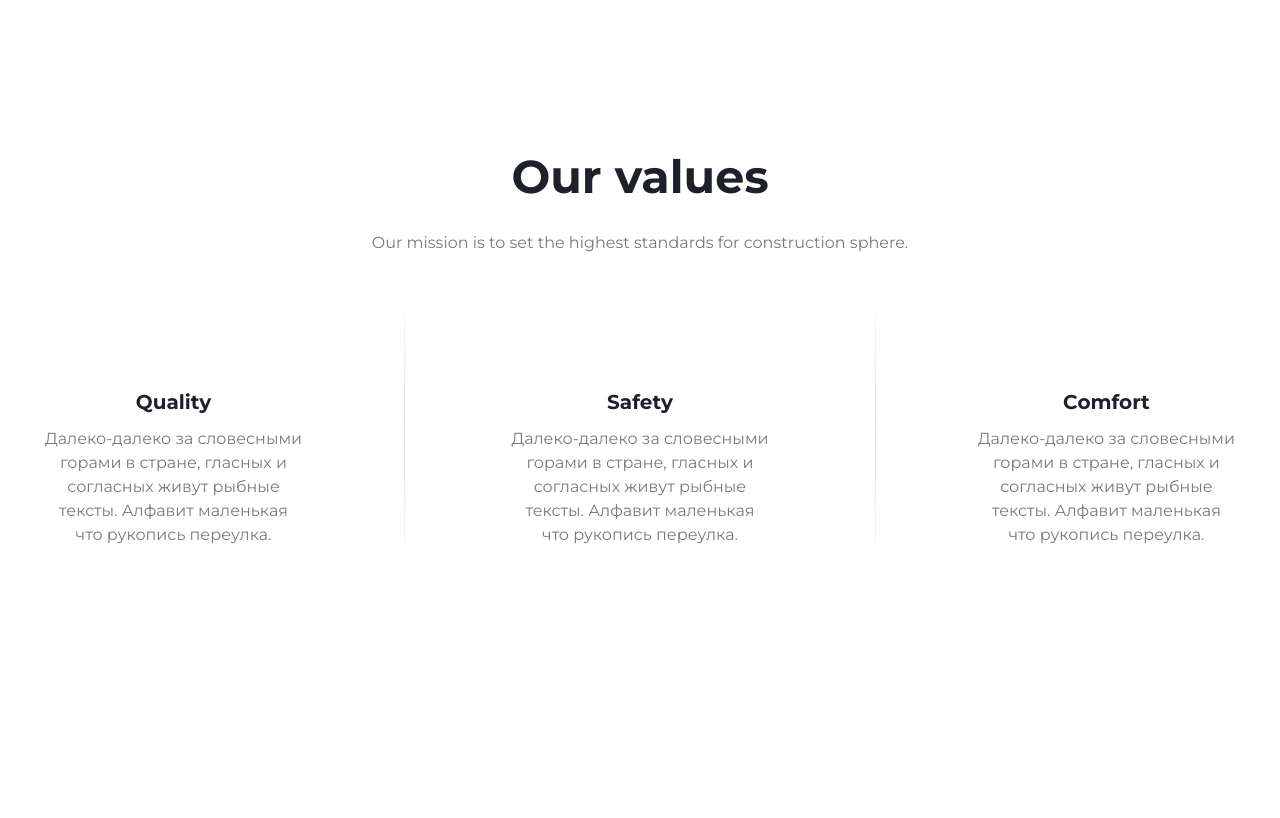
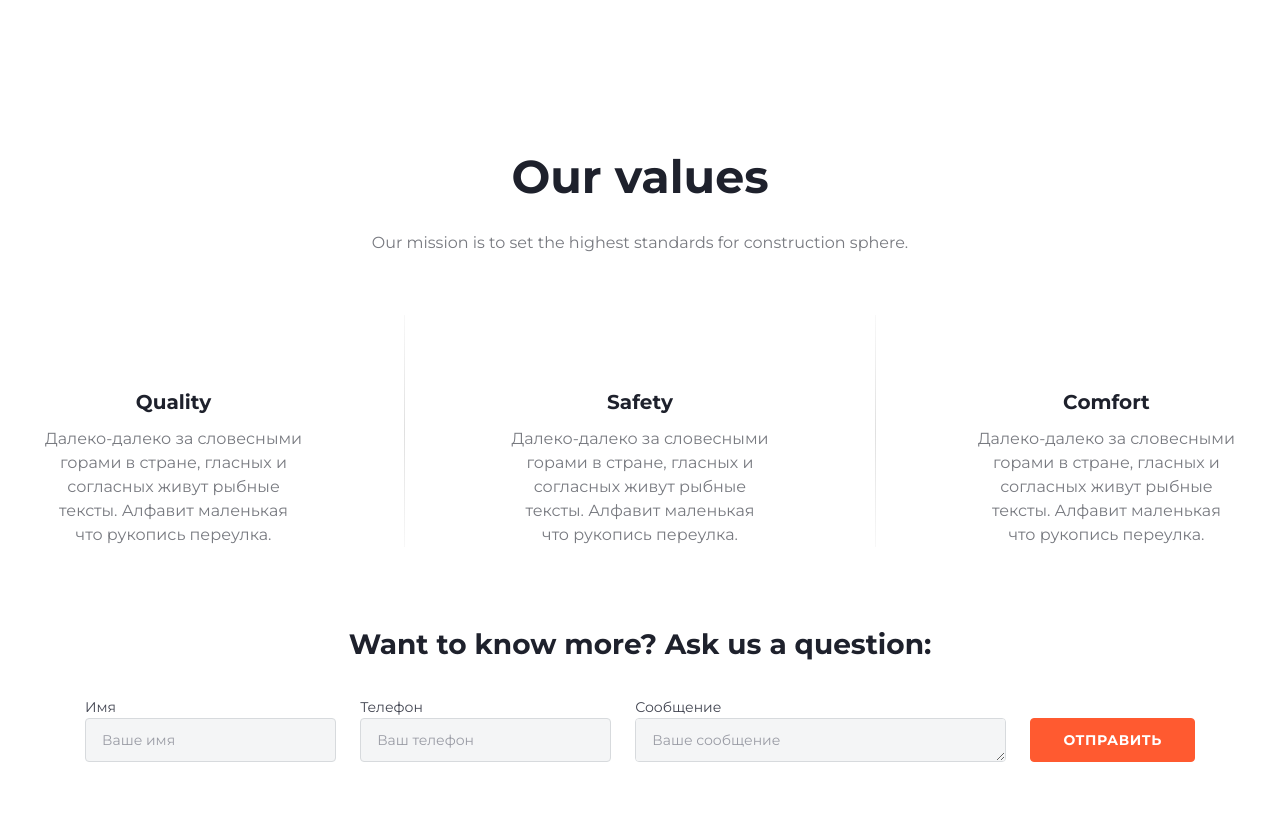
Before and after one commit to not-iron-yury/123, a website: page src/html/index.html in a window 1280 px wide. Shown: the part 1022-1840 px from the top of the page. Before the commit the page ends 1597 px from the top, so only its background shows below. Drawn offline with nearby package versions, Linux system fonts and the light colour scheme; files that its build step writes are made by us from their sources; files whose address does not match are found by name.

Commit message:
Форма "know more"
Changes to be committed:
	modified:   src/html/index.html
	new file:   src/html/page-home/know-more.html
	modified:   src/scss/UI/_index.scss
	modified:   src/scss/UI/buttons.scss
	new file:   src/scss/UI/forms.scss

```diff
--- a/src/html/index.html
+++ b/src/html/index.html
@@ -32,6 +32,8 @@
       <!--  -->
       @@include('page-home/our-values.html')
       <!--  -->
+      @@include('page-home/know-more.html')
+      <!--  -->
     </main>
     <footer></footer>
     <script src="./js/index.js"></script>
--- /dev/null
+++ b/src/html/page-home/know-more.html
@@ -0,0 +1,28 @@
+<section class="knowmore">
+  <div class="container">
+    <form class="form form_knowmore knowmore__form">
+      <h2 class="title-28 text-center form__title">Want to know more? Ask us a question:</h2>
+      <div class="form__wrapper form__wrapper_knowmore">
+        <label class="form__label">
+          Имя
+          <input class="form__input" type="text" name="name" placeholder="Ваше имя" required />
+        </label>
+        <label class="form__label">
+          Телефон
+          <input class="form__input" type="tel" name="tel" placeholder="Ваш телефон" required />
+        </label>
+        <label class="form__label">
+          Сообщение
+          <!-- <input class="form__input" type="text" name="text" placeholder="Ваше сообщение" required /> -->
+          <textarea
+            class="form__input form__textarea form__textarea_knowmore"
+            name="text"
+            placeholder="Ваше сообщение"
+            required
+          ></textarea>
+        </label>
+        <button class="btn btn_color_primary btn_size_regular form__button">Отправить</button>
+      </div>
+    </form>
+  </div>
+</section>
--- a/src/scss/UI/_index.scss
+++ b/src/scss/UI/_index.scss
@@ -5,3 +5,4 @@
 @forward 'quantity';
 @forward 'radio';
 @forward 'titles';
+@forward 'forms';
--- a/src/scss/UI/buttons.scss
+++ b/src/scss/UI/buttons.scss
@@ -69,18 +69,21 @@
 
   // размер
   &_size_lage {
+    height: 52px;
     padding: 0px 40px;
     font-size: 16px;
     line-height: 325%;
     letter-spacing: 0.03em;
   }
   &_size_regular {
+    height: 44px;
     padding: 0px 32px;
     font-size: 14px;
     line-height: 314%;
     letter-spacing: 0.04em;
   }
   &_size_small {
+    height: 36px;
     padding: 0px 24px;
     font-size: 12px;
     line-height: 300%;
--- /dev/null
+++ b/src/scss/UI/forms.scss
@@ -0,0 +1,91 @@
+.form {
+  display: flex;
+  flex-direction: column;
+  align-items: center;
+  margin: 0 auto;
+  padding: 48px 45px;
+  width: 100%;
+
+  &_knowmore {
+    padding: 48px 60px;
+  }
+
+  @media (max-width: 1024px) {
+    max-width: 495px;
+  }
+
+  &__title {
+    margin-bottom: 32px;
+  }
+
+  &__wrapper {
+    &_knowmore {
+      width: 100%;
+      display: grid;
+      grid-template-columns: minmax(100px, 260px) minmax(100px, 260px) minmax(220px, 414px) 1fr;
+      gap: 24px;
+      align-items: center;
+
+      @media (max-width: 1024px) {
+        width: 100%;
+        grid-template-columns: 1fr;
+        align-items: center;
+        gap: 20px;
+      }
+    }
+  }
+
+  &__label {
+    display: flex;
+    flex-direction: column;
+    margin-bottom: 8px;
+
+    font-size: 14px;
+    line-height: 150%;
+    color: var(--gray-800);
+
+    @media (max-width: 1024px) {
+      margin-bottom: 0;
+    }
+  }
+
+  &__input {
+    height: 44px;
+    padding: 11px 16px 11px;
+    border: 1px solid var(--gray-400);
+    border-radius: 4px;
+    background: var(--gray-200);
+
+    &::placeholder {
+      color: var(--gray-600);
+    }
+
+    &:focus {
+      outline: 1px solid var(--primary);
+      border: 1px solid var(--primary);
+    }
+  }
+
+  &__textarea::-webkit-scrollbar {
+    width: 0;
+  }
+  &__textarea {
+    overflow: -moz-scrollbars-none;
+  }
+
+  &__button {
+    max-width: 174px;
+    margin-top: 13px;
+    @media (max-width: 1024px) {
+      margin: 0 auto;
+    }
+  }
+
+  &__textarea {
+    &_knowmore {
+      @media (max-width: 1024px) {
+        height: 83px;
+      }
+    }
+  }
+}
```
